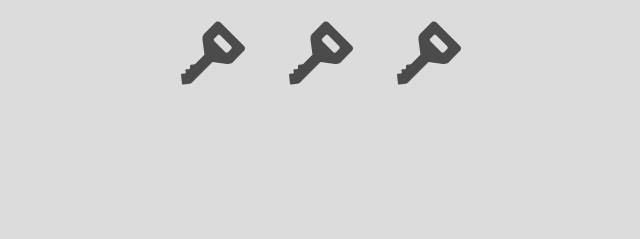
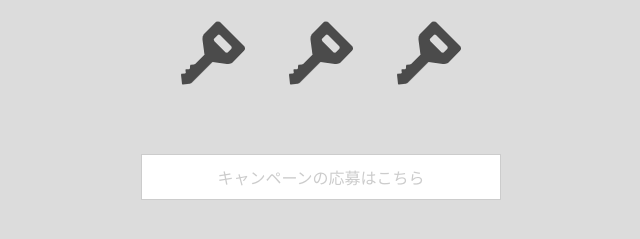
Before and after one commit to magenta-inc/quiz-test, a plain HTML site: page index.html in a window 1280 px wide. Shown: the part 133-372 px from the top of the page, without its empty margins (327-967 px from the left). Drawn offline with Linux system fonts and the light colour scheme.

Commit message:
送信ボタンの追加

```diff
--- a/css/style.css
+++ b/css/style.css
@@ -26,4 +26,43 @@ input[name=answer]{
     width: 100px;
     height: 100px;
     background: url(../img/key.png) center center no-repeat;
-    }
+}
+
+.submit_btnarea {
+    width: 360px;
+    margin: 0 auto;
+}
+
+.form_btn{
+    background: #005183;
+    border: 1px solid #fff;
+    color: #fff;
+    width: 100%;
+    padding: 10px;
+    font-size: 16px;
+    cursor: pointer;
+    transition: all .5s ease-out;
+    position: relative;
+}
+
+.form_btn:hover{
+    border: 1px solid #005183;
+    background: #fff;
+    color: #005183;
+}
+
+button[type="submit"][disabled] {
+    background-color: #fff;
+    color: #ccc;
+    border-color: #ccc;
+    cursor: default;
+}
+
+button[type="submit"][disabled]:hover{
+    opacity:1;
+}
+
+.submit_btn{
+    width: 40%;
+    margin: 50px auto 0;
+}
--- a/index.html
+++ b/index.html
@@ -15,6 +15,11 @@
             <input id="answer" type="text" name="answer">
             <input id="answer" type="text" name="answer">
         </div>
+
+        <div class="submit_btn">
+            <button type="submit" value="キャンペーンの応募はこちら" class="form_btn" id="submit" disabled="disabled">キャンペーンの応募はこちら</button>
+        </div>
+
     </div>
 <!-- クイズの表示
 <h2 id="_question">ここに問題が表示されます。</h2> -->
```
